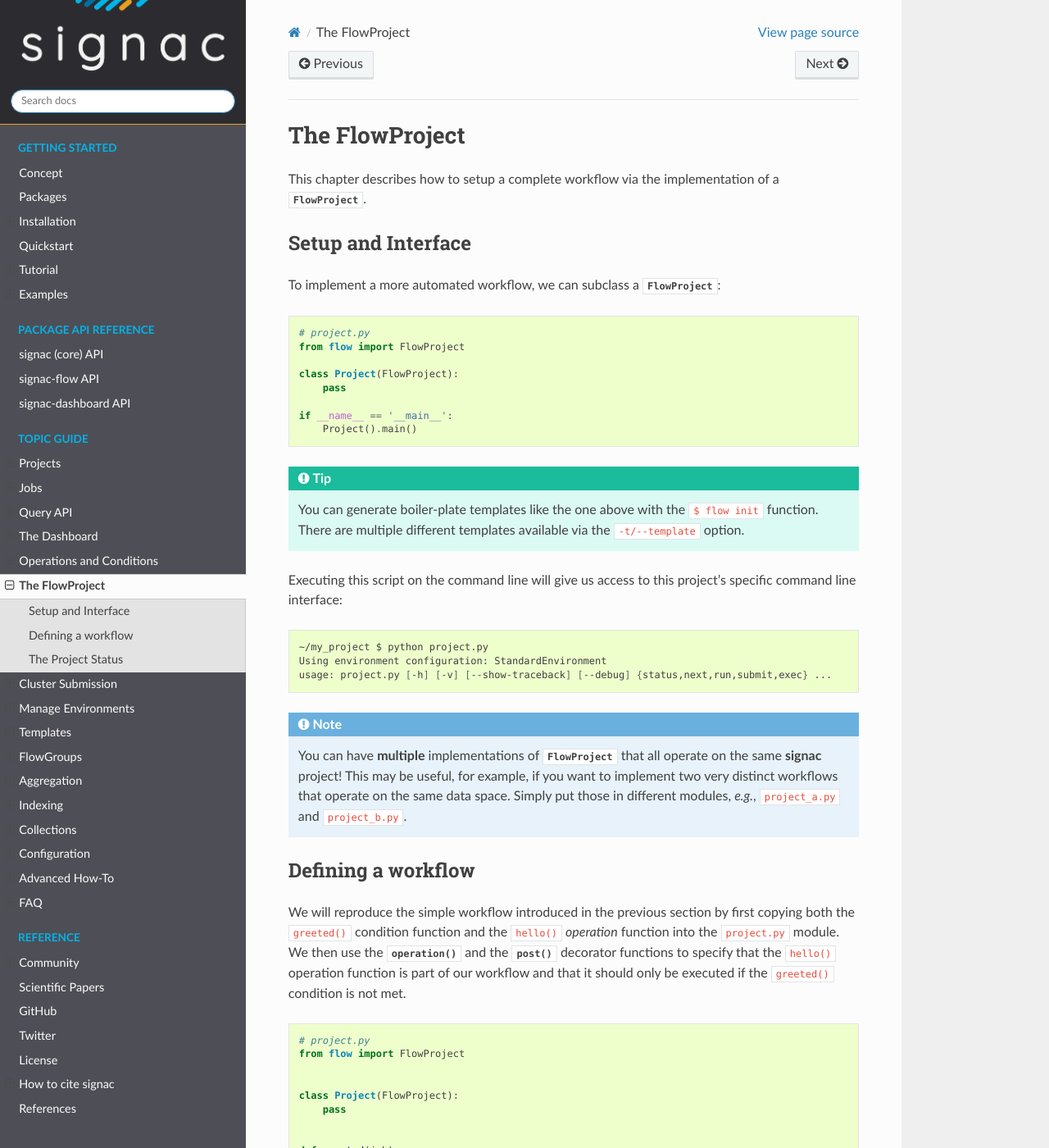
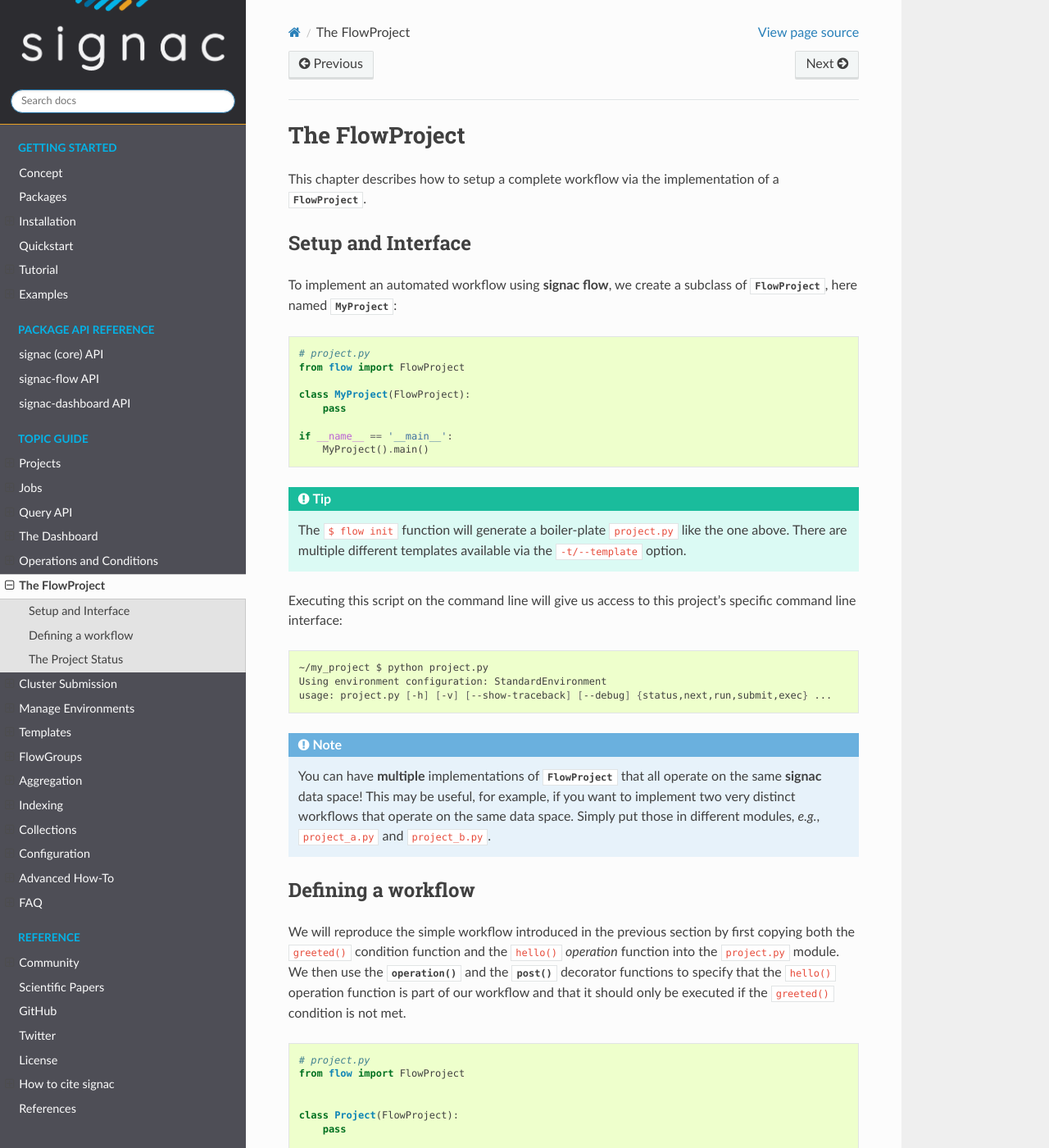
Before and after one commit to glotzerlab/signac-docs, a Sphinx documentation site: the page built from docs/source/flow-project.rst, in a window 1280 px wide and 1400 px high. Shown: the whole window at 82% size. Built offline with Sphinx 7.4.7 and the Read the Docs theme 2.0.0, drawn with Linux system fonts in a browser that asks for light colours.

Commit message:
wording edits to setup section

```diff
--- a/docs/source/flow-project.rst
+++ b/docs/source/flow-project.rst
@@ -11,22 +11,22 @@ This chapter describes how to setup a complete workflow via the implementation o
 Setup and Interface
 ===================
 
-To implement a more automated workflow, we can subclass a :py:class:`~flow.FlowProject`:
+To implement an automated workflow using **signac flow**, we create a subclass of :py:class:`~flow.FlowProject`, here named :py:class:`~MyProject`:
 
 .. code-block:: python
 
     # project.py
     from flow import FlowProject
 
-    class Project(FlowProject):
+    class MyProject(FlowProject):
         pass
 
     if __name__ == '__main__':
-        Project().main()
+        MyProject().main()
 
 .. tip::
 
-    You can generate boiler-plate templates like the one above with the ``$ flow init`` function.
+    The ``$ flow init`` function will generate a boiler-plate ``project.py`` like the one above.
     There are multiple different templates available via the ``-t/--template`` option.
 
 Executing this script on the command line will give us access to this project's specific command line interface:
@@ -39,7 +39,7 @@ Executing this script on the command line will give us access to this project's
 
 .. note::
 
-    You can have **multiple** implementations of :py:class:`~flow.FlowProject` that all operate on the same **signac** project!
+    You can have **multiple** implementations of :py:class:`~flow.FlowProject` that all operate on the same **signac** data space!
     This may be useful, for example, if you want to implement two very distinct workflows that operate on the same data space.
     Simply put those in different modules, *e.g.*, ``project_a.py`` and ``project_b.py``.
 
```
